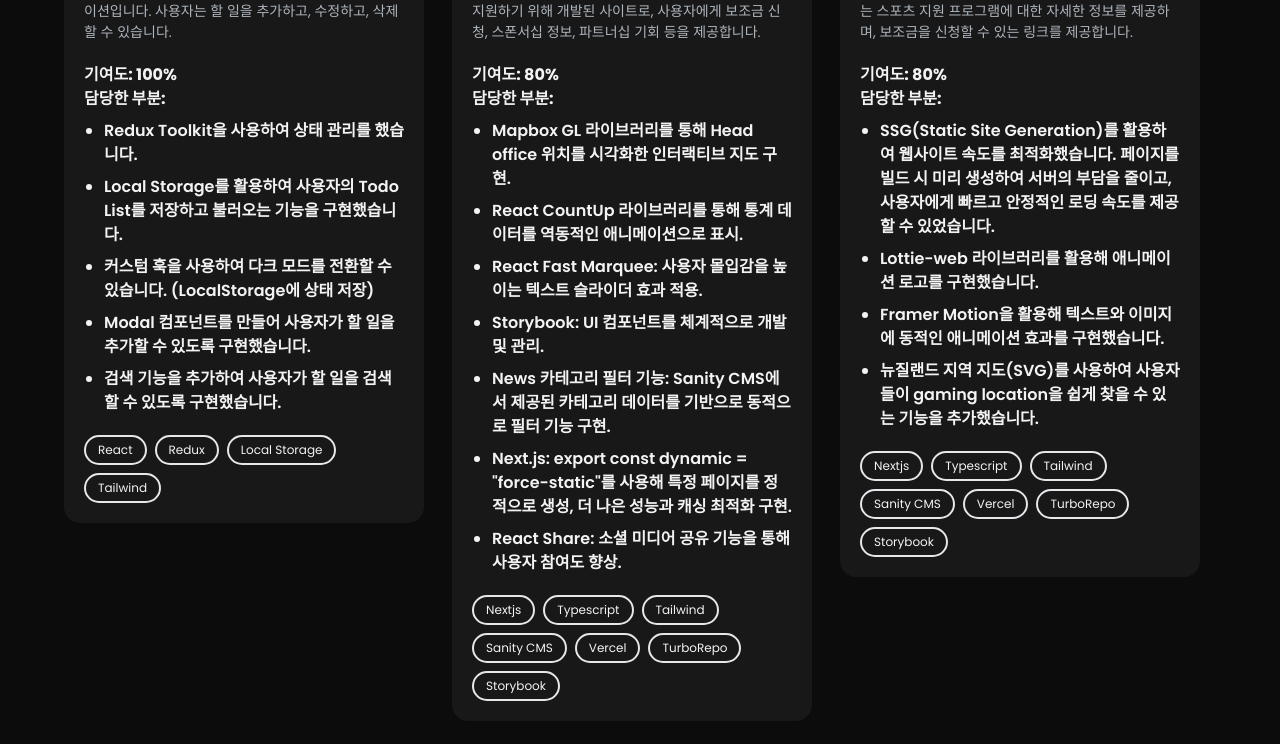
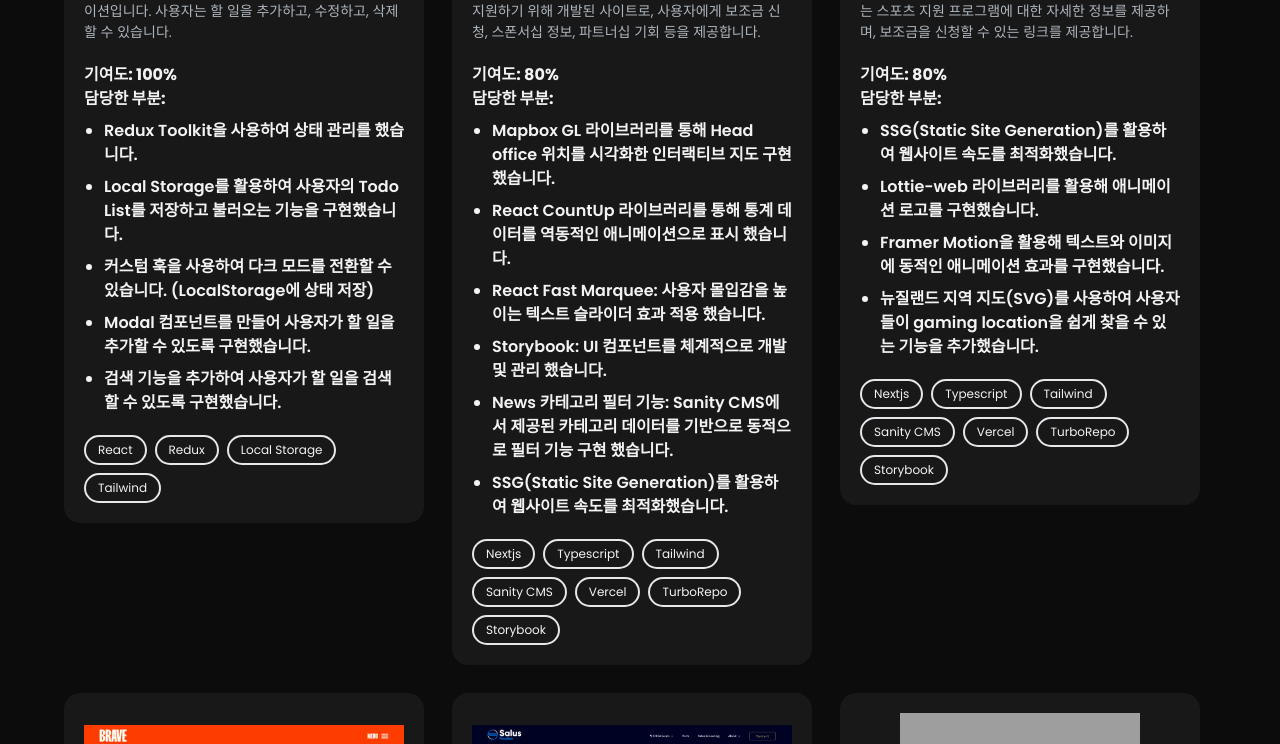
Before and after one commit to Graceyeo95/yeosujung-portfolio, a React (Vite) app: page / in a window 1280 px wide. Shown: the part 4421-5165 px from the top of the page. Built offline with nearby package versions, Linux system fonts and the light colour scheme; grey boxes are pictures that could not be loaded.

Commit message:
add link to project card

```diff
--- a/src/components/Project.jsx
+++ b/src/components/Project.jsx
@@ -4,7 +4,6 @@
 import { styles } from '../styles';
 import { textVariant, fadeIn } from '../utils/animation';
 import { projects } from '../data';
-import { link } from '../assets';
 import { SectionWrapper } from '../hoc';
 
 const ProjectCard = ({
@@ -18,7 +17,15 @@
   contribution_rate,
 }) => {
   return (
-    <motion.div
+    <motion.a
+      href={website_link}
+      target='_blank'
+      initial='hidden'
+      animate='show'
+      variants={fadeIn('up', 'spring', index * 0.5, 0.75)}
+      className='cursor-pointer'
+    >
+      <div
         initial='hidden'
         animate='show'
         variants={fadeIn('up', 'spring', index * 0.5, 0.75)}
@@ -31,19 +38,6 @@
           }}
           className='bg-dark-grey relative p-5 rounded-2xl sm:w-[360px] w-full'
         >
-        <div className='absolute z-10 inset-0 flex justify-end m-3 card-img_hover'>
-          <a
-            href={website_link}
-            className='bg-white size-8 rounded-full flex justify-center items-center cursor-pointer'
-          >
-            <img
-              src={link}
-              alt='website link'
-              className='w-1/2 h-1/2 object-contain'
-            />
-          </a>
-        </div>
-
           <div className='relative w-full aspect-video rounded-2xl'>
             <img
               src={image}
@@ -82,7 +76,8 @@
             ))}
           </div>
         </Tilt>
-    </motion.div>
+      </div>
+    </motion.a>
   );
 };
 
--- a/src/data/index.js
+++ b/src/data/index.js
@@ -236,13 +236,12 @@
       'Storybook',
     ],
     points: [
-      'Mapbox GL 라이브러리를 통해 Head office 위치를 시각화한 인터랙티브 지도 구현.',
-      'React CountUp 라이브러리를 통해 통계 데이터를 역동적인 애니메이션으로 표시.',
-      'React Fast Marquee: 사용자 몰입감을 높이는 텍스트 슬라이더 효과 적용.',
-      'Storybook: UI 컴포넌트를 체계적으로 개발 및 관리.',
-      'News 카테고리 필터 기능: Sanity CMS에서 제공된 카테고리 데이터를 기반으로 동적으로 필터 기능 구현.',
-      'Next.js: export const dynamic = "force-static"를 사용해 특정 페이지를 정적으로 생성, 더 나은 성능과 캐싱 최적화 구현.',
-      'React Share: 소셜 미디어 공유 기능을 통해 사용자 참여도 향상.',
+      'Mapbox GL 라이브러리를 통해 Head office 위치를 시각화한 인터랙티브 지도 구현 했습니다.',
+      'React CountUp 라이브러리를 통해 통계 데이터를 역동적인 애니메이션으로 표시 했습니다.',
+      'React Fast Marquee: 사용자 몰입감을 높이는 텍스트 슬라이더 효과 적용 했습니다.',
+      'Storybook: UI 컴포넌트를 체계적으로 개발 및 관리 했습니다.',
+      'News 카테고리 필터 기능: Sanity CMS에서 제공된 카테고리 데이터를 기반으로 동적으로 필터 기능 구현 했습니다.',
+      'SSG(Static Site Generation)를 활용하여 웹사이트 속도를 최적화했습니다.',
     ],
     image: tab,
     website_link: 'https://www.tabnz.org/',
@@ -262,7 +261,7 @@
       'Storybook',
     ],
     points: [
-      'SSG(Static Site Generation)를 활용하여 웹사이트 속도를 최적화했습니다. 페이지를 빌드 시 미리 생성하여 서버의 부담을 줄이고, 사용자에게 빠르고 안정적인 로딩 속도를 제공할 수 있었습니다.',
+      'SSG(Static Site Generation)를 활용하여 웹사이트 속도를 최적화했습니다.',
       'Lottie-web 라이브러리를 활용해 애니메이션 로고를 구현했습니다.',
       'Framer Motion을 활용해 텍스트와 이미지에 동적인 애니메이션 효과를 구현했습니다.',
       '뉴질랜드 지역 지도(SVG)를 사용하여 사용자들이 gaming location을 쉽게 찾을 수 있는 기능을 추가했습니다.',
```
Lines whose indentation alone changed are shown as unchanged.
